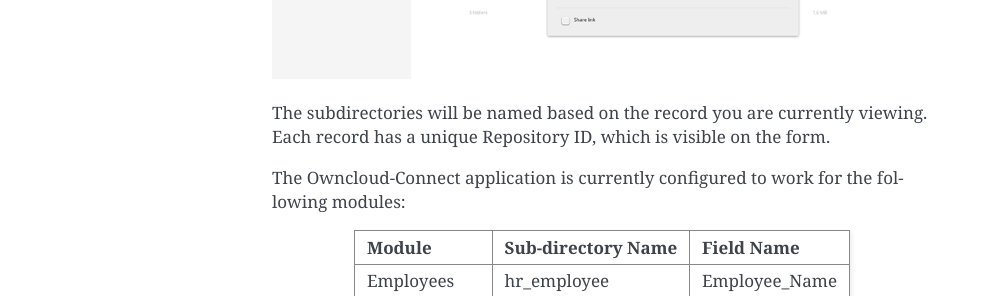
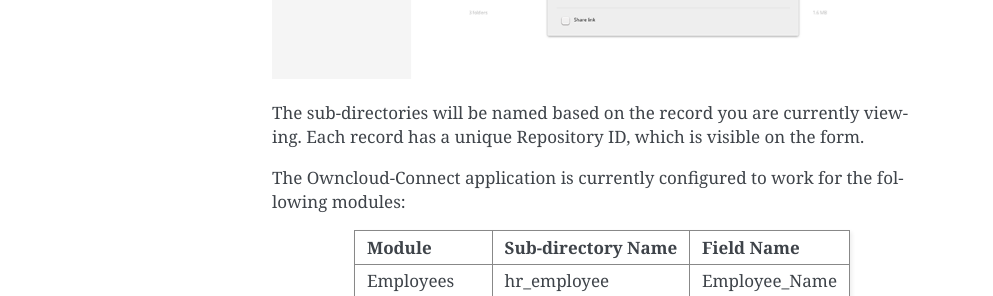
Before and after one commit to romosheb/Odoo-Owncloud-Connector, a Sphinx documentation site: the page built from doc/naming_convention.rst, in a window 1280 px wide. Shown: the part 565-861 px from the top of the page, without its empty margins (148-1141 px from the left). Built offline with Sphinx 7.4.7, drawn with Linux system fonts in a browser that asks for light colours.

Commit message:
changes to documentation

```diff
--- a/doc/naming_convention.rst
+++ b/doc/naming_convention.rst
@@ -9,7 +9,7 @@
 
 .. image:: owncloud_dir.png
 
-The subdirectories will be named based on the record you are currently viewing. Each record has a unique Repository ID, which is visible on the form.
+The sub-directories will be named based on the record you are currently viewing. Each record has a unique Repository ID, which is visible on the form.
 
 The Owncloud-Connect application is currently configured to work for the following modules:
 
--- a/doc/viewdir.rst
+++ b/doc/viewdir.rst
@@ -10,4 +10,5 @@
 .. image:: viewdir1.png
 
 You may drill down to any related sub-directories from the share link URL.
+
 You may You may also send the link to another person via e-mail etc.
```
